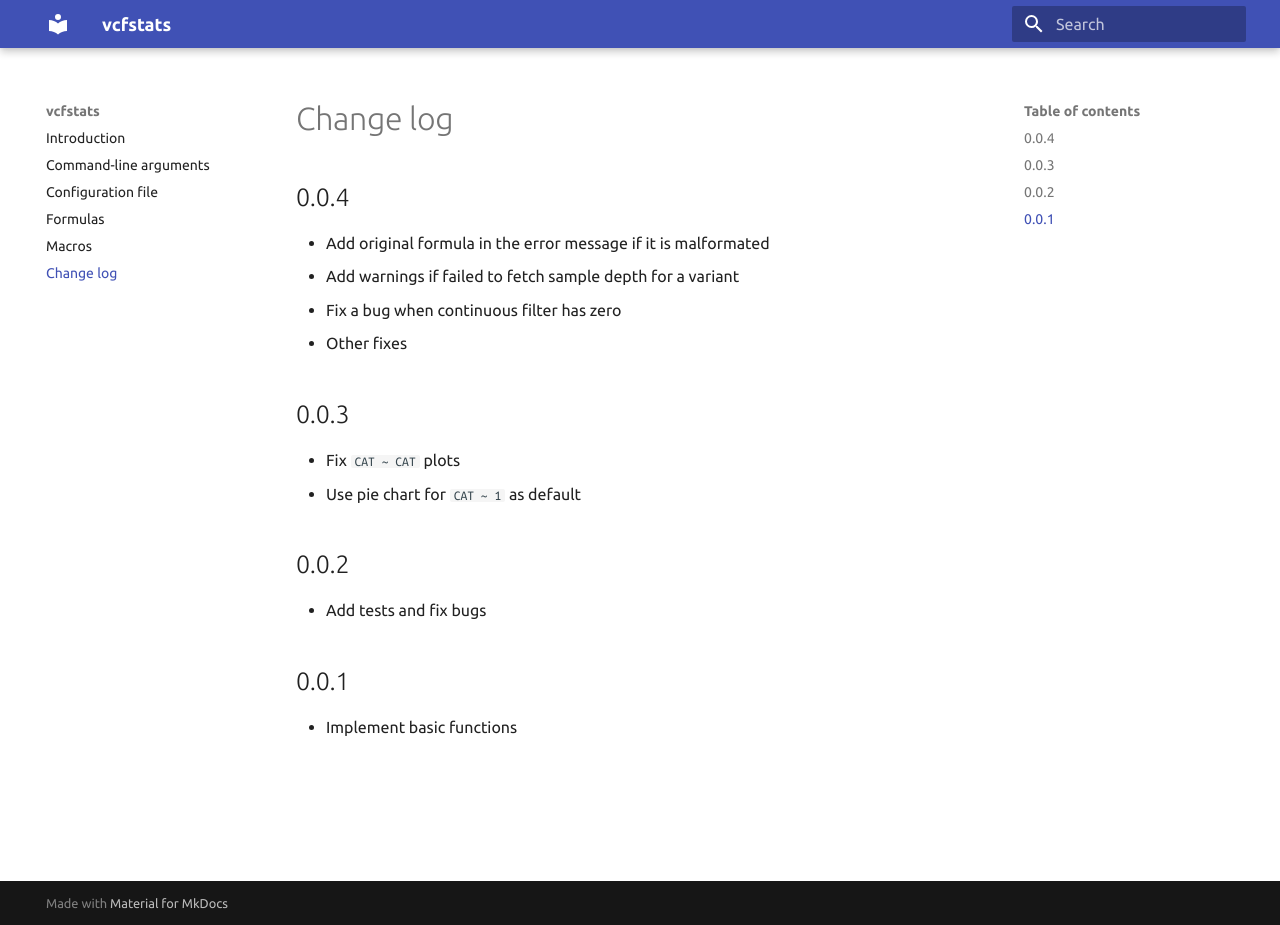
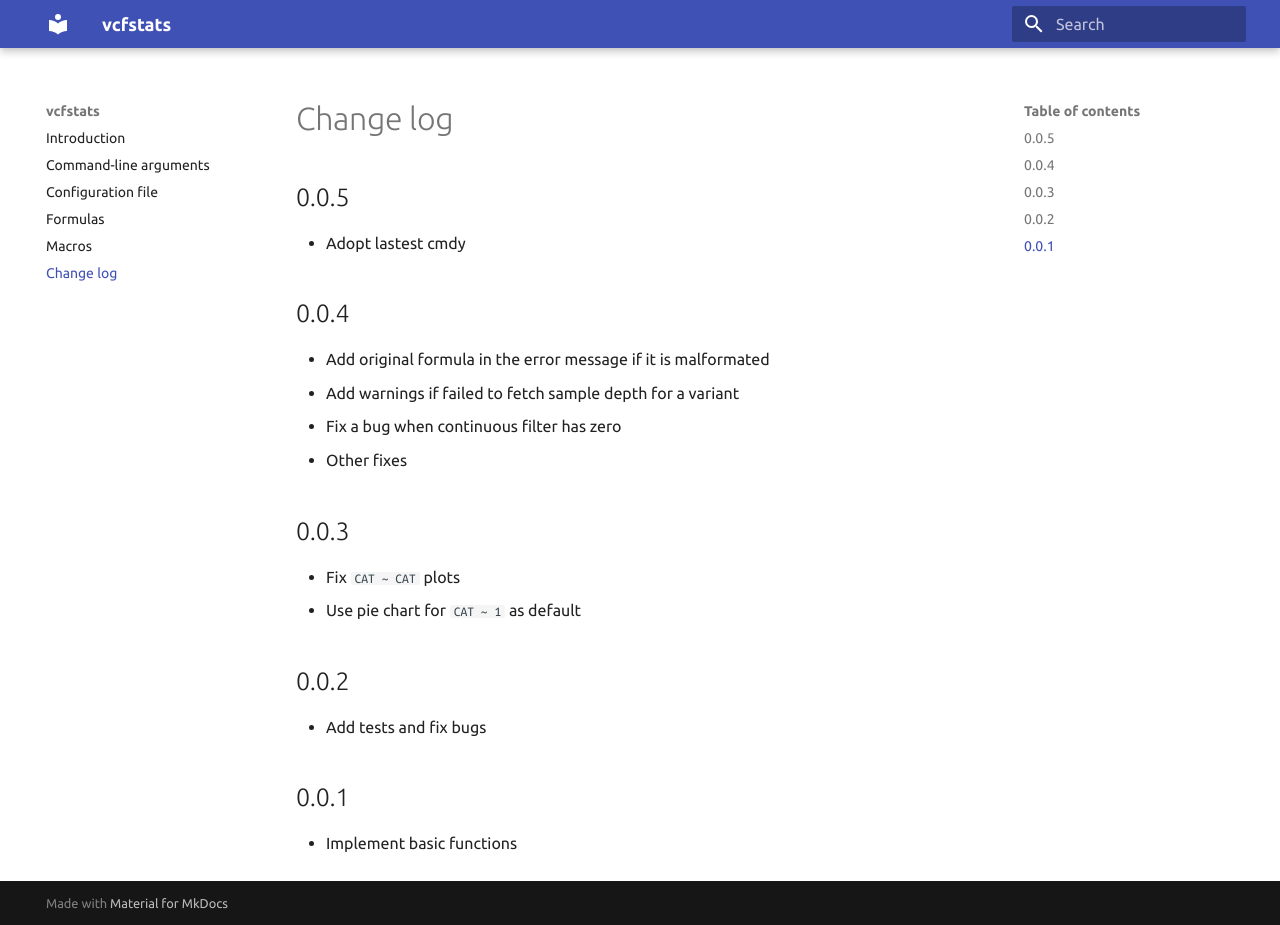
Before and after one commit to pwwang/vcfstats, an MkDocs documentation site: the page built from docs/CHANGELOG.md, in a window 1280 px wide and 925 px high. Built offline with MkDocs 1.6.1 and Material for MkDocs 9.7.7, drawn with Linux system fonts in a browser that asks for light colours.

Commit message:
Update changelog

```diff
--- a/docs/CHANGELOG.md
+++ b/docs/CHANGELOG.md
@@ -1,3 +1,6 @@
+# 0.0.5
+- Adopt lastest cmdy
+
 # 0.0.4
 - Add original formula in the error message if it is malformated
 - Add warnings if failed to fetch sample depth for a variant
```
